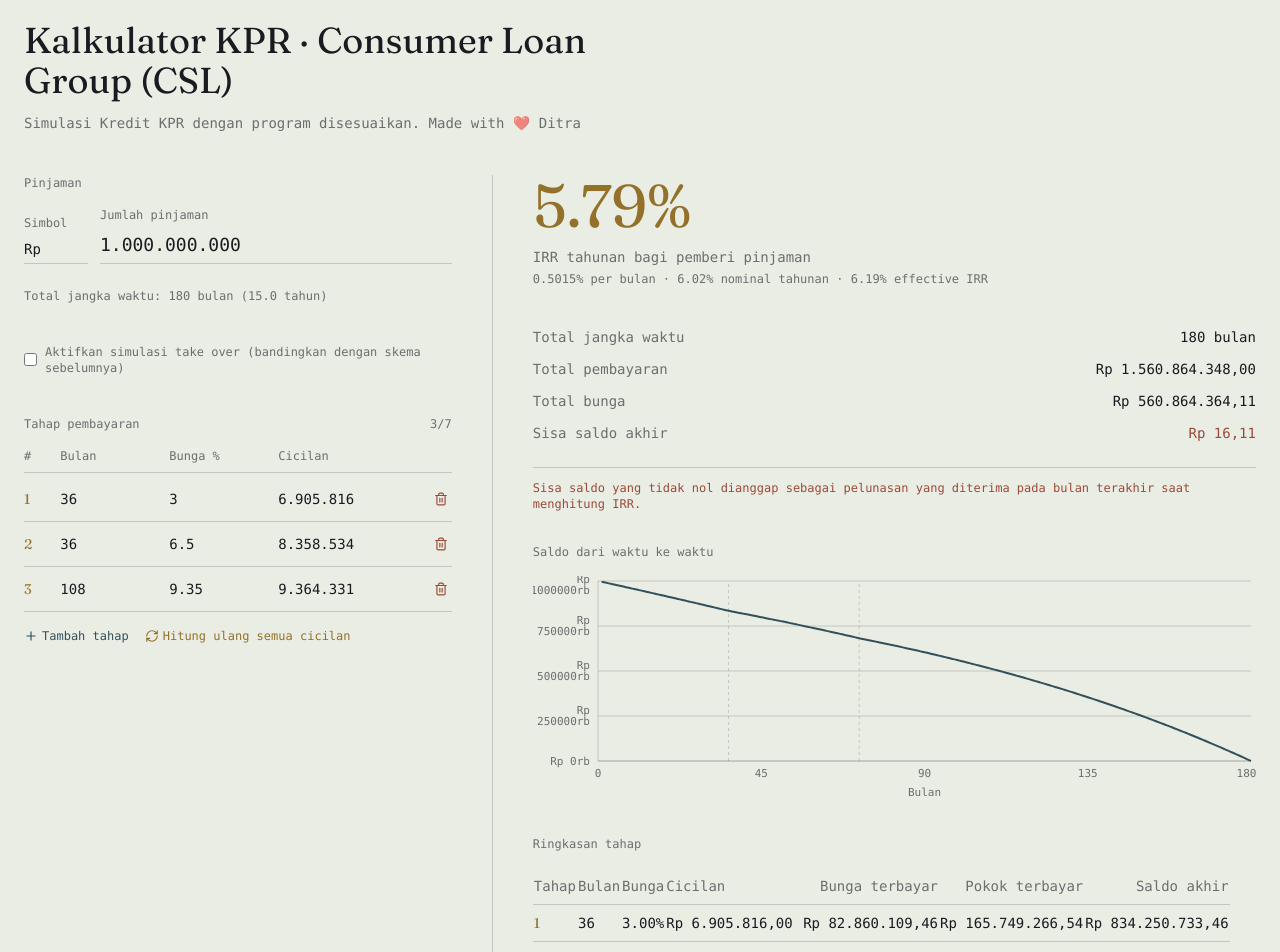
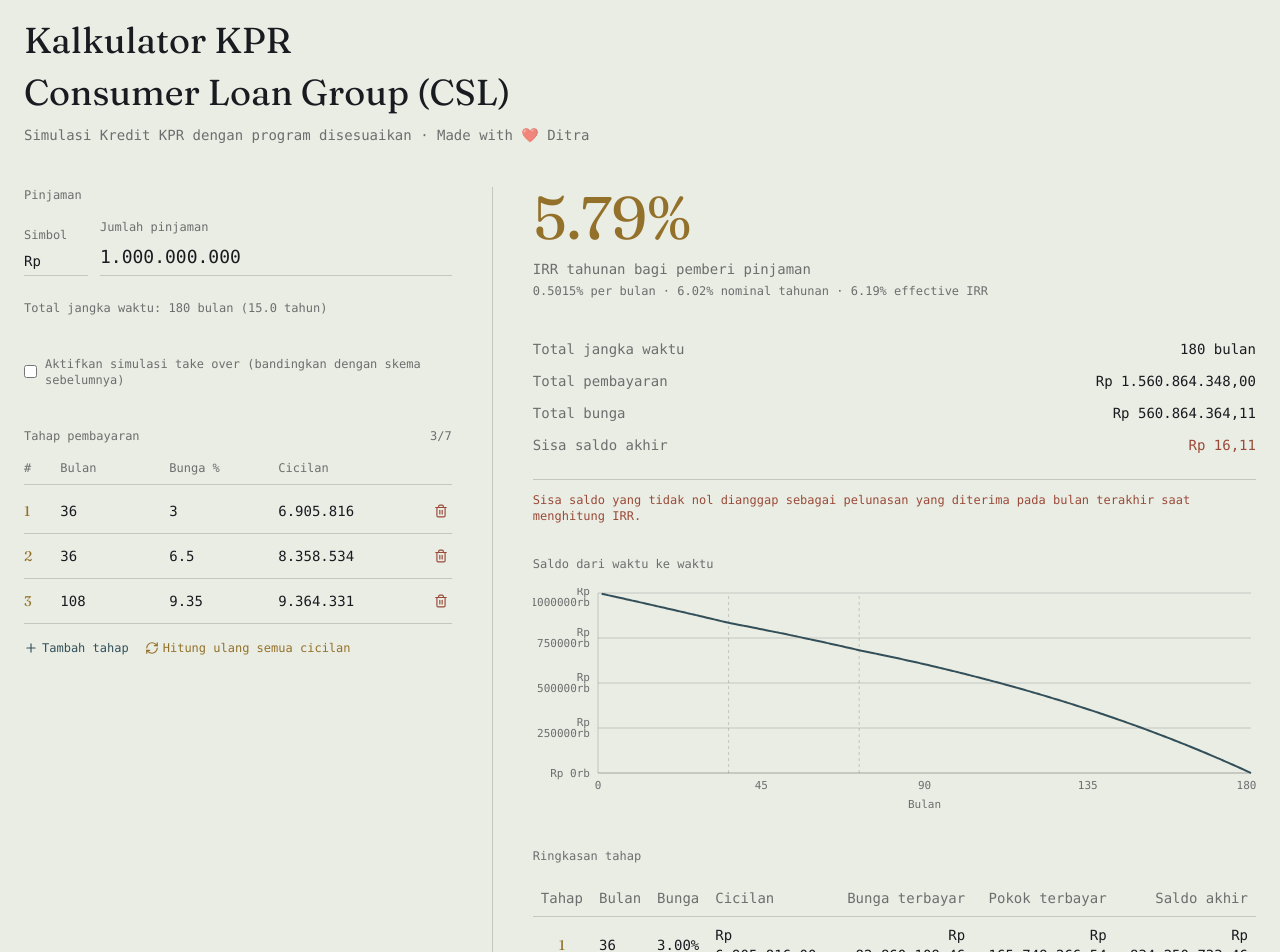
Before and after one commit to klaudiuswp/MortgageCalculator, a React (Vite) app: page / in a window 1280 px wide. Shown: the part 20-972 px from the top of the page. Built offline with nearby package versions, Linux system fonts and the light colour scheme.

Commit message:
Update slightly format

```diff
--- a/src/StepMortgageCalculator.jsx
+++ b/src/StepMortgageCalculator.jsx
@@ -456,10 +456,13 @@ export default function StepMortgageCalculator() {
       <div className="max-w-fit mx-auto px-6 py-10">
         <header className="mb-10 max-w-xl">
           <h1 style={{ fontFamily: "Fraunces, serif" }} className="text-4xl mb-3">
-            Kalkulator KPR · Consumer Loan Group (CSL)
+            Kalkulator KPR
           </h1>
+          <h4 style={{ fontFamily: "Fraunces, serif" }} className="text-4xl mb-3">
+            Consumer Loan Group (CSL)
+            </h4>
           <p style={{ color: INK_SOFT }} className="text-sm leading-relaxed">
-            Simulasi Kredit KPR dengan program disesuaikan. Made with ❤️ Ditra
+            Simulasi Kredit KPR dengan program disesuaikan · Made with ❤️ Ditra
           </p>
         </header>
 
@@ -855,27 +858,27 @@ export default function StepMortgageCalculator() {
               <table className="max-w-fit text-sm">
                 <thead>
                   <tr style={{ color: INK_SOFT, borderBottom: `1px solid ${HAIRLINE}` }} className="text-left">
-                    <th className="py-2 font-normal">Tahap</th>
-                    <th className="py-2 font-normal">Bulan</th>
-                    <th className="py-2 font-normal">Bunga</th>
-                    <th className="py-2 font-normal">Cicilan</th>
-                    <th className="py-2 font-normal text-right">Bunga terbayar</th>
-                    <th className="py-2 font-normal text-right">Pokok terbayar</th>
-                    <th className="py-2 font-normal text-right">Saldo akhir</th>
+                    <th className="py-2 px-2 font-normal">Tahap</th>
+                    <th className="py-2 px-2 font-normal">Bulan</th>
+                    <th className="py-2 px-2 font-normal">Bunga</th>
+                    <th className="py-2 px-2 font-normal">Cicilan</th>
+                    <th className="py-2 px-2 font-normal text-right">Bunga terbayar</th>
+                    <th className="py-2 px-2 font-normal text-right">Pokok terbayar</th>
+                    <th className="py-2 px-2 font-normal text-right">Saldo akhir</th>
                   </tr>
                 </thead>
                 <tbody>
                   {result?.stepSummaries.map((s) => (
                     <tr key={s.step} style={{ borderBottom: `1px solid ${HAIRLINE}` }}>
-                      <td className="py-2" style={{ fontFamily: "Fraunces, serif", color: BRASS }}>
+                      <td className="py-2 px-2 text-center" style={{ fontFamily: "Fraunces, serif", color: BRASS }}>
                         {s.step}
                       </td>
-                      <td className="py-2">{s.months}</td>
-                      <td className="py-2">{fmtPct(s.rate)}</td>
-                      <td className="py-2">{fmtMoney(symbol, s.payment)}</td>
-                      <td className="py-2 text-right">{fmtMoney(symbol, s.interest)}</td>
-                      <td className="py-2 text-right">{fmtMoney(symbol, s.principal)}</td>
-                      <td className="py-2 text-right">{fmtMoney(symbol, s.endBalance)}</td>
+                      <td className="py-2 px-2">{s.months}</td>
+                      <td className="py-2 px-2">{fmtPct(s.rate)}</td>
+                      <td className="py-2 px-2">{fmtMoney(symbol, s.payment)}</td>
+                      <td className="py-2 px-2 text-right">{fmtMoney(symbol, s.interest)}</td>
+                      <td className="py-2 px-2 text-right">{fmtMoney(symbol, s.principal)}</td>
+                      <td className="py-2 px-2 text-right">{fmtMoney(symbol, s.endBalance)}</td>
                     </tr>
                   ))}
                 </tbody>
```
